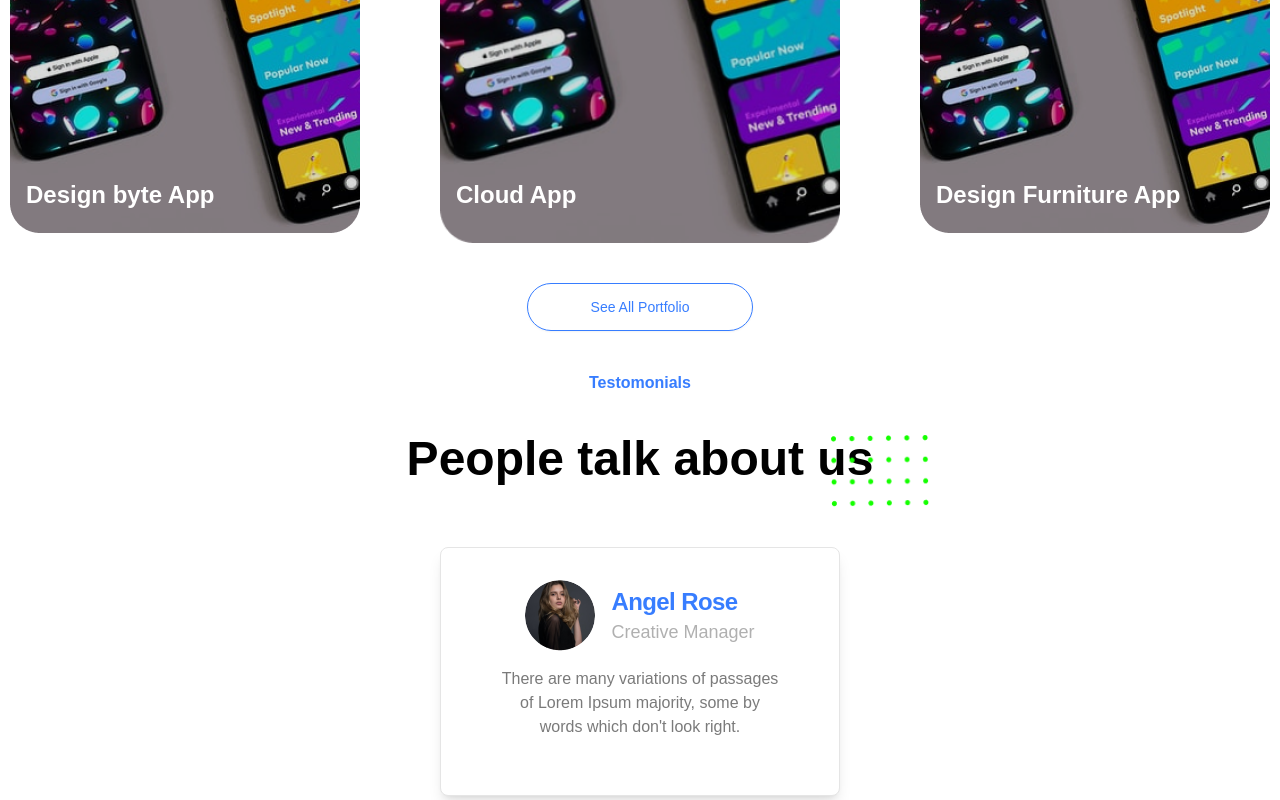
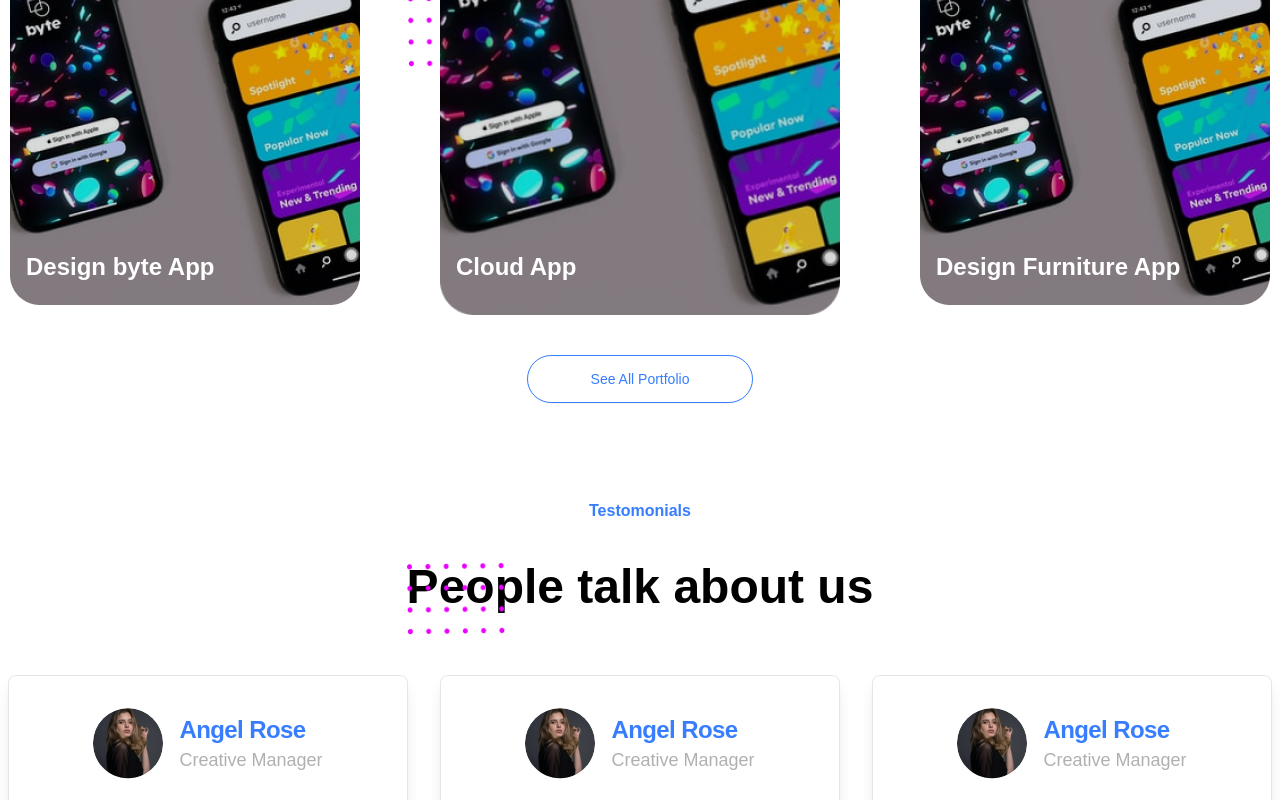
Before and after one commit to prasnaaryal/agencycreative, a Next.js app: page / in a window 1280 px wide. Shown: the part 2754-3554 px from the top of the page. Built offline with nearby package versions, Linux system fonts and the light colour scheme.

Commit message:
testomonials wip

```diff
--- a/src/pages/components/Testomonials.tsx
+++ b/src/pages/components/Testomonials.tsx
@@ -10,13 +10,13 @@ import {
 
 const Testomonials = () => {
   return (
-    <div className="container flex flex-col text-center items-center justify-center mx-auto">
+    <div className="container flex flex-col text-center items-center justify-center mx-auto p-8">
       <div className="relative space-y-10">
         <p className="text-[#377DFF] font-semibold">Testomonials</p>
         <h1 className="font-bold text-black text-5xl">People talk about us</h1>
 
         <Image
-          className="absolute top-6 -right-14 invert"
+          className="absolute top-6 rotate"
           src="/images/Group 2144 copy.png"
           width={98}
           height={71}
@@ -24,7 +24,68 @@ const Testomonials = () => {
         />
       </div>
 
-      <div className="mt-16">
+      <div className="mt-16 flex space-x-8">
+        <Card className="p-8 w-[400px] rounded-lg shadow-lg text-center">
+          <div className="flex items-center justify-center space-x-4 mb-4">
+            {/* Profile Image */}
+            <Image
+              src="/images/Ellipse 57.png"
+              alt="Angel Rose"
+              width={70}
+              height={70}
+              className="rounded-full"
+            />
+
+            {/* Name and Job Title */}
+            <div className="text-left">
+              <CardTitle className="text-[#377DFF] text-2xl font-bold">
+                Angel Rose
+              </CardTitle>
+              <CardDescription className="text-[#b0b0b0] text-lg">
+                Creative Manager
+              </CardDescription>
+            </div>
+          </div>
+
+          {/* Testimonial Content */}
+          <CardContent>
+            <p className="text-[#7a7a7a] text-md">
+              There are many variations of passages of Lorem Ipsum majority,
+              some by words which don't look right.
+            </p>
+          </CardContent>
+        </Card>
+        <Card className="p-8 w-[400px] rounded-lg shadow-lg text-center">
+          <div className="flex items-center justify-center space-x-4 mb-4">
+            {/* Profile Image */}
+            <Image
+              src="/images/Ellipse 57.png"
+              alt="Angel Rose"
+              width={70}
+              height={70}
+              className="rounded-full"
+            />
+
+            {/* Name and Job Title */}
+            <div className="text-left">
+              <CardTitle className="text-[#377DFF] text-2xl font-bold">
+                Angel Rose
+              </CardTitle>
+              <CardDescription className="text-[#b0b0b0] text-lg">
+                Creative Manager
+              </CardDescription>
+            </div>
+          </div>
+
+          {/* Testimonial Content */}
+          <CardContent>
+            <p className="text-[#7a7a7a] text-md">
+              There are many variations of passages of Lorem Ipsum majority,
+              some by words which don't look right.
+            </p>
+          </CardContent>
+        </Card>
+
         <Card className="p-8 w-[400px] rounded-lg shadow-lg text-center">
           <div className="flex items-center justify-center space-x-4 mb-4">
             {/* Profile Image */}
--- a/src/pages/index.tsx
+++ b/src/pages/index.tsx
@@ -13,13 +13,13 @@ const index = () => {
   return (
     <div>
       <Header />
-      <main className="bg-white space-y-10">
-       <Banner/>
-       <AboutUs/>
-       <OurServices/>
-       <OurPortfolio/>
-       <Testomonials/>
-    </main>
+      <main className="bg-white space-y-16">
+        <Banner />
+        <AboutUs />
+        <OurServices />
+        <OurPortfolio />
+        <Testomonials />
+      </main>
       <Footer />
     </div>
   );
```
